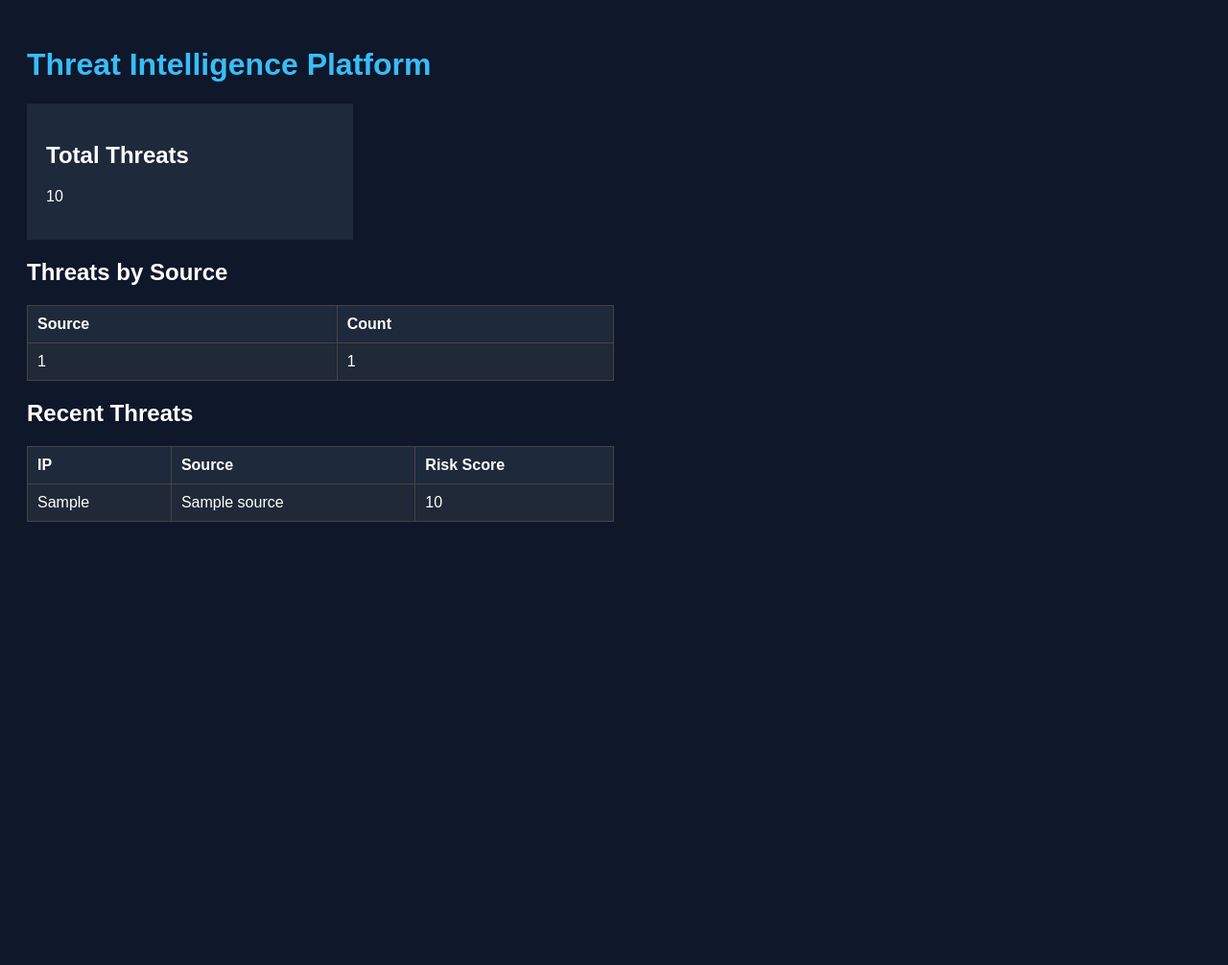
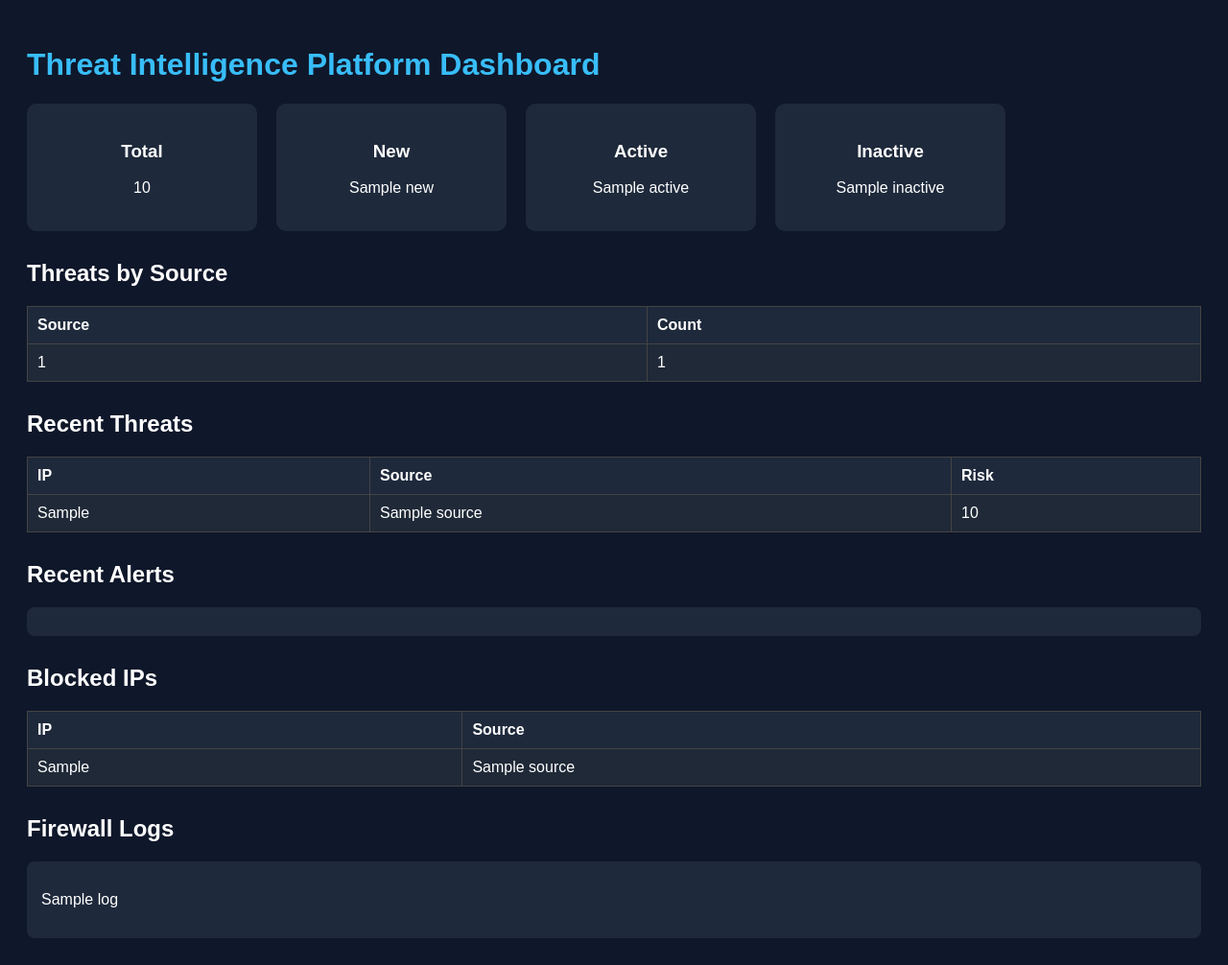
Before and after one commit to NishitCyberB/Threat-intel-platform, a Flask app: template dashboard/templates/dashboard.html in a window 1280 px wide. Shown: the whole page at 96% size. Before the commit the page ends 544 px from the top, so only its background shows below. Run offline with Flask 3, Linux system fonts and the light colour scheme; the template is opened without the code that fills it: most values are stand-ins (such as "Sample title", 1, 10 or a date in 2020).

Commit message:
final: completed full TIP system with monitoring and documentation

```diff
--- a/dashboard/app.py
+++ b/dashboard/app.py
@@ -1,33 +1,106 @@
 from flask import Flask, render_template
 from pymongo import MongoClient
+import os
 
 app = Flask(__name__)
 
+# -----------------------------
+# MongoDB Connection
+# -----------------------------
 client = MongoClient("mongodb://localhost:27017/")
 db = client["threat_intel"]
 collection = db["malicious_ips"]
 
+# -----------------------------
+# Paths
+# -----------------------------
+BASE_DIR = os.path.dirname(os.path.dirname(os.path.abspath(__file__)))
+ALERT_LOG = os.path.join(BASE_DIR, "logs", "alerts.txt")
 
+# Ensure logs folder exists
+os.makedirs(os.path.join(BASE_DIR, "logs"), exist_ok=True)
+
+# -----------------------------
+# Dashboard Route
+# -----------------------------
 @app.route("/")
 def dashboard():
 
-    total = collection.count_documents({})
+    try:
+        total = collection.count_documents({})
+        active = collection.count_documents({"status": "active"})
+        inactive = collection.count_documents({"status": "inactive"})
+        new = collection.count_documents({"status": "new"})
 
-    pipeline = [
-        {"$group": {"_id": "$source", "count": {"$sum": 1}}}
-    ]
+        sources = list(collection.aggregate([
+            {"$group": {"_id": "$source", "count": {"$sum": 1}}}
+        ]))
 
-    sources = list(collection.aggregate(pipeline))
+        threats = list(collection.find().sort("date_added", -1).limit(10))
 
-    threats = list(collection.find().sort("date_added", -1).limit(10))
+        # 🔥 Blocked IPs (IMPORTANT)
+        blocked_ips = list(collection.find({"status": "active"}).limit(20))
+
+    except Exception as e:
+        print("DB Error:", e)
+        total = active = inactive = new = 0
+        sources = threats = blocked_ips = []
+
+    # 🔥 Alerts
+    alerts = []
+    if os.path.exists(ALERT_LOG):
+        with open(ALERT_LOG, "r") as f:
+            alerts = f.readlines()[-10:]
+
+    # 🔥 Firewall Logs
+    firewall_logs = []
+    FIREWALL_LOG = os.path.join(BASE_DIR, "logs", "firewall.log")
+
+    if os.path.exists(FIREWALL_LOG):
+        with open(FIREWALL_LOG, "r") as f:
+            firewall_logs = f.readlines()[-10:]
 
     return render_template(
         "dashboard.html",
         total=total,
+        active=active,
+        inactive=inactive,
+        new=new,
         sources=sources,
-        threats=threats
+        threats=threats,
+        alerts=alerts,
+        firewall_logs=firewall_logs,
+        blocked_ips=blocked_ips
     )
 
+    # -----------------------------
+    # Read Alerts
+    # -----------------------------
+    alerts = []
 
+    if os.path.exists(ALERT_LOG):
+        try:
+            with open(ALERT_LOG, "r") as f:
+                alerts = f.readlines()[-10:]
+        except:
+            alerts = []
+
+    # -----------------------------
+    # Render
+    # -----------------------------
+    return render_template(
+        "dashboard.html",
+        total=total,
+        active=active,
+        inactive=inactive,
+        new=new,
+        sources=sources,
+        threats=threats,
+        alerts=alerts
+    )
+
+# -----------------------------
+# Run App
+# -----------------------------
 if __name__ == "__main__":
-    app.run(port=5000)
+    app.run(port=5000, debug=True)
--- a/dashboard/templates/dashboard.html
+++ b/dashboard/templates/dashboard.html
@@ -2,6 +2,7 @@
 <html>
 <head>
     <title>Threat Intelligence Dashboard</title>
+
     <style>
         body {
             font-family: Arial;
@@ -14,9 +15,29 @@
             color: #38bdf8;
         }
 
+        h2 {
+            margin-top: 30px;
+        }
+
+        /* Cards layout */
+        .cards {
+            display: flex;
+            gap: 20px;
+            flex-wrap: wrap;
+        }
+
+        .card {
+            background: #1e293b;
+            padding: 20px;
+            border-radius: 10px;
+            width: 200px;
+            text-align: center;
+        }
+
+        /* Tables */
         table {
             border-collapse: collapse;
-            width: 50%;
+            width: 100%;
             margin-top: 20px;
         }
 
@@ -34,24 +55,54 @@
             background: #1f2937;
         }
 
-        .card {
+        /* Risk highlight */
+        .high-risk {
+            color: red;
+            font-weight: bold;
+        }
+
+        /* Alerts box */
+        .alerts {
             background: #1e293b;
-            padding: 20px;
-            margin: 10px 0;
-            width: 300px;
+            padding: 15px;
+            border-radius: 8px;
+            margin-top: 10px;
+            max-height: 200px;
+            overflow-y: scroll;
         }
     </style>
 </head>
 
 <body>
 
-<h1>Threat Intelligence Platform</h1>
+<h1>Threat Intelligence Platform Dashboard</h1>
 
-<div class="card">
-<h2>Total Threats</h2>
-<p>{{ total }}</p>
+<!-- STATUS CARDS -->
+<div class="cards">
+
+    <div class="card">
+        <h3>Total</h3>
+        <p>{{ total }}</p>
+    </div>
+
+    <div class="card">
+        <h3>New</h3>
+        <p>{{ new }}</p>
+    </div>
+
+    <div class="card">
+        <h3>Active</h3>
+        <p>{{ active }}</p>
+    </div>
+
+    <div class="card">
+        <h3>Inactive</h3>
+        <p>{{ inactive }}</p>
+    </div>
+
 </div>
 
+<!-- SOURCE TABLE -->
 <h2>Threats by Source</h2>
 
 <table>
@@ -69,24 +120,64 @@
 
 </table>
 
+<!-- RECENT THREATS -->
 <h2>Recent Threats</h2>
 
 <table>
 <tr>
 <th>IP</th>
 <th>Source</th>
-<th>Risk Score</th>
+<th>Risk</th>
 </tr>
 
 {% for t in threats %}
 <tr>
 <td>{{ t.ip }}</td>
 <td>{{ t.source }}</td>
-<td>{{ t.risk_score }}</td>
+
+<td class="{% if t.risk_score >= 85 %}high-risk{% endif %}">
+    {{ t.risk_score }}
+</td>
+
 </tr>
 {% endfor %}
 
 </table>
 
+<!-- ALERTS -->
+<h2>Recent Alerts</h2>
+
+<div class="alerts">
+{% for a in alerts %}
+<p>{{ a }}</p>
+{% endfor %}
+</div>
+
+<h2>Blocked IPs</h2>
+
+<table>
+<tr>
+<th>IP</th>
+<th>Source</th>
+</tr>
+
+{% for ip in blocked_ips %}
+<tr>
+<td>{{ ip.ip }}</td>
+<td>{{ ip.source }}</td>
+</tr>
+{% endfor %}
+
+</table>
+
+
+<h2>Firewall Logs</h2>
+
+<div class="alerts">
+{% for log in firewall_logs %}
+<p>{{ log }}</p>
+{% endfor %}
+</div>
+
 </body>
 </html>
```
Also changed, not shown: database/mongo_insert.py (+51 -7 lines), feeds/threat_collector.py (+58 -10 lines), firewall/policy_enforcer.py (+48 -28 lines), firewall_control.py (+49 -2 lines), 2 other files.
